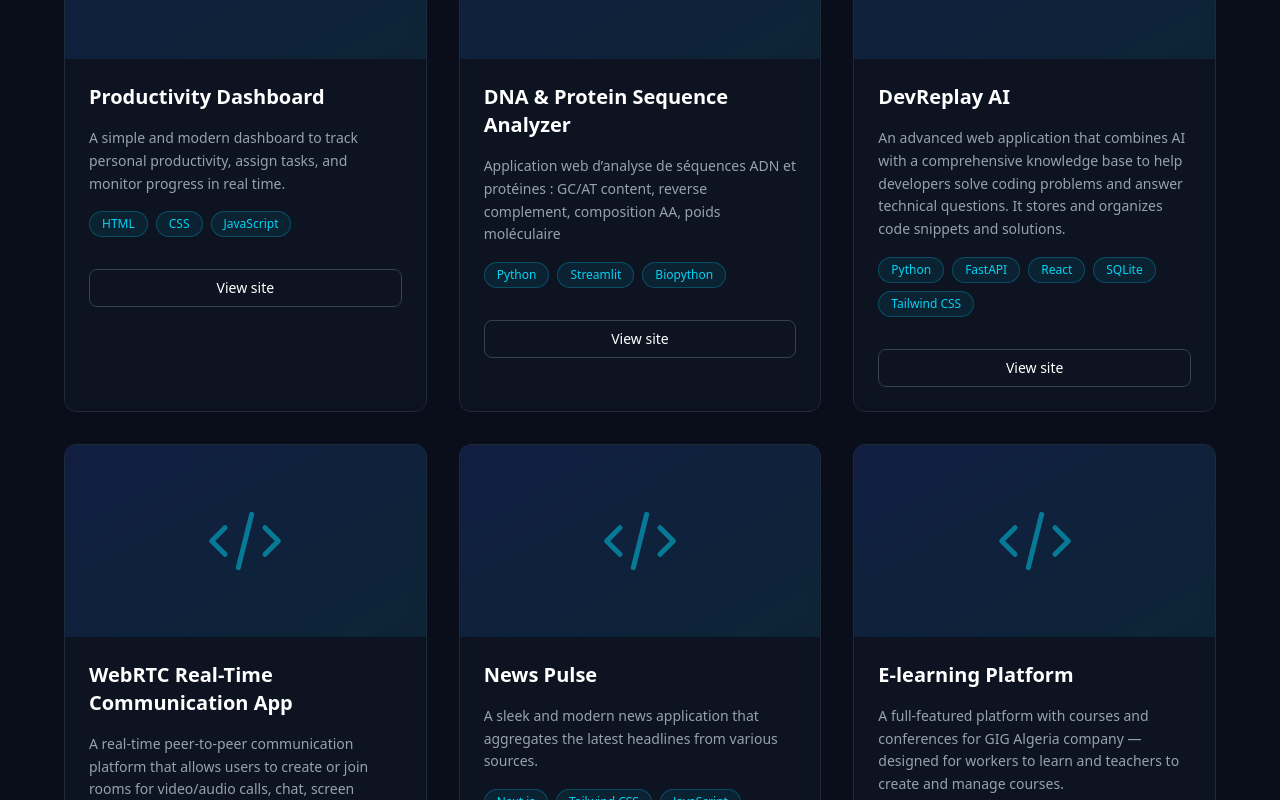
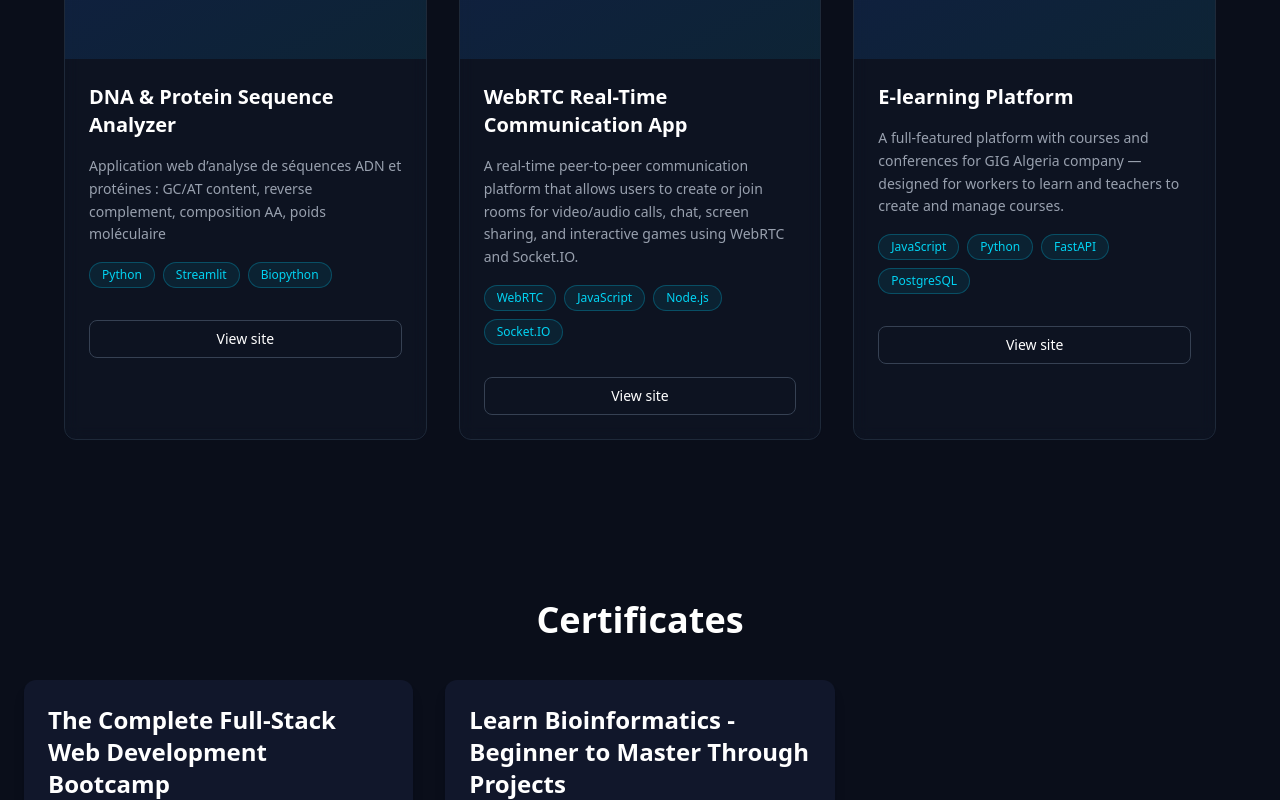
Before and after one commit to moumouh6/portfolio, a React (Vite) app: page / in a window 1280 px wide. Shown: the part 2760-3560 px from the top of the page. Built offline with nearby package versions, Linux system fonts and the light colour scheme.

Commit message:
new changes

```diff
--- a/src/components/Projects.jsx
+++ b/src/components/Projects.jsx
@@ -1,12 +1,5 @@
 const Projects = () => {
   const projects = [
-    {
-      title: 'Productivity Dashboard',
-      description: 'A simple and modern dashboard to track personal productivity, assign tasks, and monitor progress in real time.',
-      tech: ['HTML', 'CSS', 'JavaScript'],
-      githubUrl: 'https://moumouh6.github.io/Dashboard/',
-      status: 'completed'
-    },
     {
       title: 'DNA & Protein Sequence Analyzer',
       description: "Application web d’analyse de séquences ADN et protéines : GC/AT content, reverse complement, composition AA, poids moléculaire",
@@ -15,24 +8,11 @@ const Projects = () => {
       status: 'completed'
     },
     {
-      title: 'DevReplay AI',
-      description: 'An advanced web application that combines AI with a comprehensive knowledge base to help developers solve coding problems and answer technical questions. It stores and organizes code snippets and solutions.',
-      tech: ['Python', 'FastAPI', 'React', 'SQLite', 'Tailwind CSS'],
-      githubUrl: 'https://devreply.netlify.app/',
-      status: 'in-development'
-    },
-    {
       title: 'WebRTC Real-Time Communication App',
       description: 'A real-time peer-to-peer communication platform that allows users to create or join rooms for video/audio calls, chat, screen sharing, and interactive games using WebRTC and Socket.IO.',
       tech: ['WebRTC', 'JavaScript', 'Node.js', 'Socket.IO'],
       githubUrl: 'https://web-rtc-mg24.onrender.com/',
       status: 'completed'
-    },
-    {
-      title: 'News Pulse',
-      description: 'A sleek and modern news application that aggregates the latest headlines from various sources.',
-      tech: ['Next.js', 'Tailwind CSS', 'JavaScript'],
-      githubUrl: 'https://v0-pulse-news-frontend-app.vercel.app/'
     },
     {
       title: 'E-learning Platform',
```
